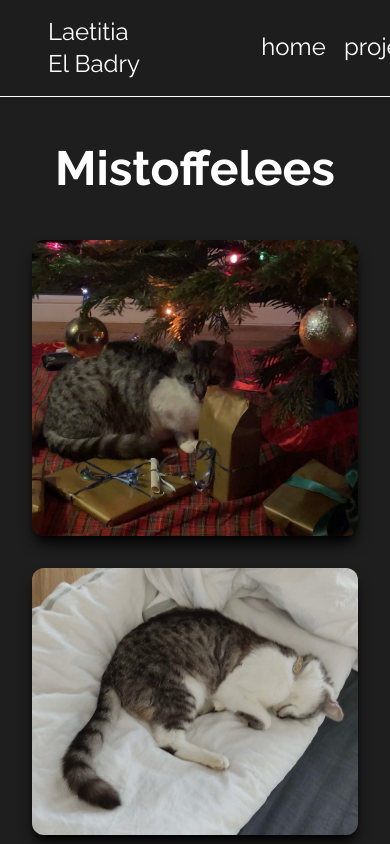
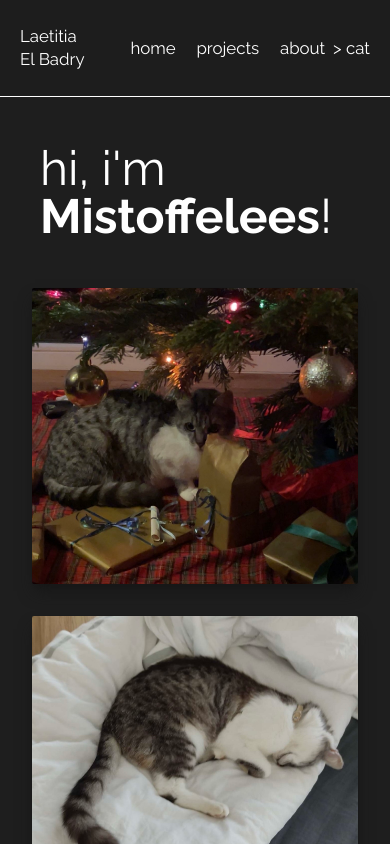
Before and after one commit to necoder27/l-el, a Vue app in the folder l-el/: page /cat in a window 390 px wide. Built offline with nearby package versions, Linux system fonts and the light colour scheme.

Commit message:
feat: added a base level of responsiveness

```diff
--- a/l-el/src/components/HomePage/LandingPage.vue
+++ b/l-el/src/components/HomePage/LandingPage.vue
@@ -1,7 +1,7 @@
 <template>
-  <div class="flex flex-col items-center justify-center h-screen w-screen select-none">
-    <p class="text-9xl">Laetitia</p>
-    <div class="flex flex-row items-center justify-between w-5/12 text-2xl">
+  <div class="flex flex-col items-center pt-16 lg:pt-0 lg:justify-center h-screen w-screen select-none">
+    <p class="text-7xl lg:text-9xl">Laetitia</p>
+    <div class="flex flex-row items-center justify-between w-4/5 lg:w-5/12 text-lg lg:text-2xl">
       <LandingPageDivider />
       <LandingPageLink text="projects" />
       <LandingPageDivider />
@@ -10,7 +10,7 @@
       <LandingPageLink text="cat" />
       <LandingPageDivider />
     </div>
-    <p class="text-9xl">El Badry</p>
+    <p class="text-7xl lg:text-9xl">El Badry</p>
   </div>
 </template>
 
--- a/l-el/src/components/Navbar.vue
+++ b/l-el/src/components/Navbar.vue
@@ -1,10 +1,10 @@
 <template>
   <div>
     <div class="flex flex-row h-10 w-screen select-none top-0 py-12 text-2xl fixed bg-[#1e1e1e]/75 backdrop-blur-md">
-      <div class="w-2/3 flex flex-row items-center px-12">
-        Laetitia El Badry
+      <div class="w-1/4 lg:w-2/3 text-[2vh] lg:text-3xl leading-snug flex flex-col lg:flex-row justify-center lg:items-center lg:justify-normal px-5 lg:px-12">
+        Laetitia&nbsp;<span class="text-nowrap">El Badry</span>
       </div>
-      <div class="flex flex-row items-center justify-between w-2/4 px-12">
+      <div class="flex flex-row items-center justify-between w-3/4 lg:w-2/4 px-5 lg:px-12 text-[2vh] lg:text-3xl">
         <NavbarLink to="/" text="home" />
         <NavbarLink to="/projects" text="projects" />
         <NavbarLink to="/" text="about" />
--- a/l-el/src/components/NavbarLink.vue
+++ b/l-el/src/components/NavbarLink.vue
@@ -6,8 +6,8 @@
       </span>
       {{ text }}
     </RouterLink>
-    <span v-if="selectedPage != text" class="block max-w-0 h-0.5 bg-white transition-all ease-in-out duration-300"></span>
-    <!--<span v-else class="block max-w-full h-0.5 bg-white"></span>     + add group-hover:max-w-full above -->
+    <!-- <span v-if="selectedPage != text" class="block max-w-0 h-0.5 group-hover:max-w-full bg-white transition-all ease-in-out duration-300"></span> -->
+    <!--<span v-else class="block max-w-full h-0.5 bg-white"></span> -->
   </div>
 </template>
 
--- a/l-el/src/views/CatView.vue
+++ b/l-el/src/views/CatView.vue
@@ -1,11 +1,12 @@
 <template>
   <div class="flex flex-col items-center justify-center w-screen my-4">
-    <span class="text-5xl select-none">
-      <strong>Mistoffelees</strong>
+    <span class="text-5xl select-none px-10">
+      hi, i'm
+      <strong>Mistoffelees</strong>!
     </span>
     <div class="flex flex-wrap m-8 select-none justify-between">
       <div v-for="img in imgPaths">
-        <img :src="img.path" :alt="img.altText" class="max-h-80 my-4 rounded-xl shadow-lg shadow-black" />
+        <img :src="img.path" :alt="img.altText" class="lg:max-h-80 my-4 rounded-sm shadow-lg shadow-[#171717]" />
       </div>
     </div>
   </div>
--- a/l-el/src/views/MainView.vue
+++ b/l-el/src/views/MainView.vue
@@ -3,7 +3,6 @@
     <div class="h-screen">
       <LandingPage />
     </div>
-
     <About />
   </div>
 </template>
```
